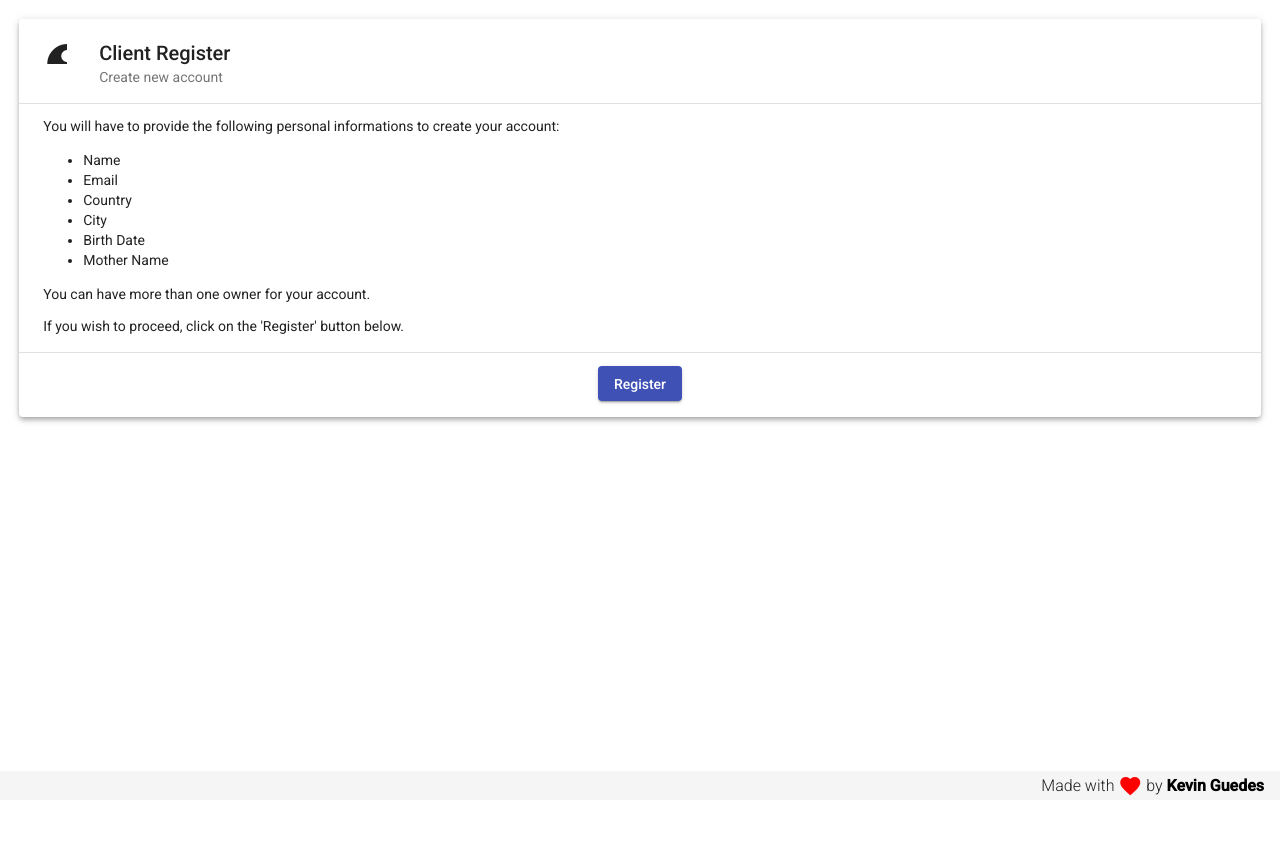
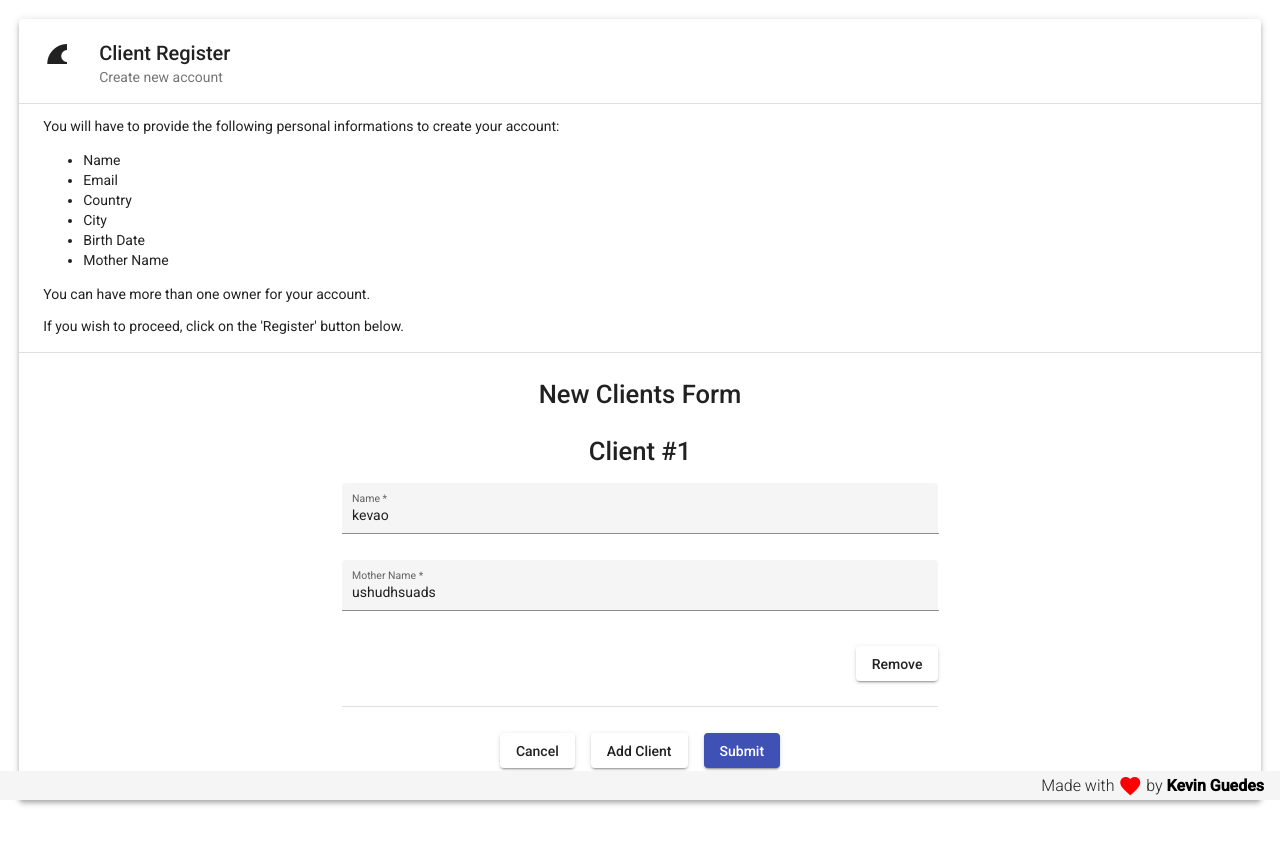
Before and after one commit to KevinGuedes/ClientForm, an Angular app in the folder frontend/: page / in a window 1280 px wide. Shown: the top 844 px of the page. Before the commit the page ends 800 px from the top, so only its background shows below. Built offline with nearby package versions, Linux system fonts and the light colour scheme.

Commit message:
Dialog styles finished

```diff
--- a/frontend/src/app/components/client-form/client-form.component.css
+++ b/frontend/src/app/components/client-form/client-form.component.css
@@ -75,6 +75,7 @@ button {
 }
 
 .client-title {
+    font-size: 1.6rem;
     text-align: center;
 }
 
--- a/frontend/src/app/components/client-form/client-form.component.html
+++ b/frontend/src/app/components/client-form/client-form.component.html
@@ -1,7 +1,7 @@
 <section class="register-section" [formGroup]="clientsForm" novalidate #allClientsForm="ngForm">
     <h1 class="register-title">New Clients Form</h1>
 
-    <ng-container formArrayName="clients">
+    <ng-container formArrayName="clients" *ngIf="!isSubmited; else spinner">
 
         <ng-container *ngFor="let clientForm of clients.controls; let i = index">
 
@@ -39,13 +39,21 @@
 
         </ng-container>
 
-
-    </ng-container>
     <mat-card-actions class="action-buttons">
         <button mat-raised-button matButton color="secondary" (click)="closeForm()">Cancel</button>
         <button mat-raised-button matButton color="secondary" (click)="addClient()">Add Client</button>
-        <button mat-raised-button matButton color="primary" (click)="saveClient(allClientsForm)" [disabled]="clients?.invalid || !allClientsForm.value.lenght">Submit</button>
+        <button mat-raised-button matButton color="primary" (click)="saveClient(allClientsForm)"
+            [disabled]="clients?.invalid">Submit</button>
     </mat-card-actions>
+
+    </ng-container>
+
+    <ng-template #spinner>
+        <section class="spinner-container">
+            <mat-progress-spinner mode="indeterminate"></mat-progress-spinner>
+            <p class="loading-message">Registering client, please wait.</p>
+        </section>
+    </ng-template>
 
 </section>
 
@@ -123,10 +131,4 @@
         </mat-card-actions>
     </form>
 
-    <ng-template #spinner>
-        <section class="spinner-container">
-            <mat-progress-spinner mode="indeterminate"></mat-progress-spinner>
-            <p class="loading-message">Registering client, please wait.</p>
-        </section>
-    </ng-template>
 </section> -->
--- a/frontend/src/app/components/client-form/client-form.component.ts
+++ b/frontend/src/app/components/client-form/client-form.component.ts
@@ -17,7 +17,7 @@ export class ClientFormComponent implements OnInit, AfterContentChecked {
   @Output("close") closeClientsForm: EventEmitter<boolean> = new EventEmitter<boolean>();
   @Output("success") registerSucceeded: EventEmitter<any> = new EventEmitter<any>();
 
-  public isRegistering: boolean = false;
+  public isSubmited: boolean = false;
   public disabled: boolean;
   public clientsForm = this.formBuilder.group({
     clients: this.formBuilder.array([])
@@ -56,10 +56,10 @@ export class ClientFormComponent implements OnInit, AfterContentChecked {
 
   addClient(): void {
     const clientForm = this.formBuilder.group({
-      name: new FormControl(null, [
+      name: new FormControl('kevao', [
         Validators.minLength(3)
       ]),
-      mother: new FormControl(null, [
+      mother: new FormControl('ushudhsuads', [
         Validators.required,
       ]),
       // email: new FormControl(null, [
@@ -81,9 +81,27 @@ export class ClientFormComponent implements OnInit, AfterContentChecked {
 
   saveClient(allClientsForm: FormGroupDirective): void {
     allClientsForm.form.markAllAsTouched();
-    console.log(this.clients)
     const { clients } = allClientsForm.value;
-    console.log(clients)
+
+    this.isSubmited = true;
+
+    this.dialog
+      .open(RegisterConfirmationComponent, { panelClass: "myClass", data: { clients } })
+      .afterClosed().subscribe(dataConfirmed => {
+        if (dataConfirmed) {
+          this.isSubmited = true;
+
+          this.clientService.insert(clients).subscribe(() => {
+            this.snackBarService.successMessage("Client successfully registered")
+            this.registerSucceeded.emit({ clients, success: true });
+            this.isSubmited = false;
+          });
+        }
+        else {
+          this.snackBarService.warningMessage("Double check the provided data")
+        }
+      })
+
     //   const client: Client = new Client(this.clientForm.value.name, this.clientForm.value.email, this.clientForm.value.birth, this.clientForm.value.country, this.clientForm.value.city, this.clientForm.value.mother)
 
     //   if (this.clientForm.valid) {
--- a/frontend/src/app/components/dialogs/register-confirmation/register-confirmation.component.css
+++ b/frontend/src/app/components/dialogs/register-confirmation/register-confirmation.component.css
@@ -1,7 +1,24 @@
-.title {
+.client-title {
+    margin-top: 12px;
+}
+
+.title, .client-title {
     text-align: center;
 }
 
 .client-data {
-    margin-top: 12px;
+    display: flex;
+    flex-direction: column;
+    align-items: center;
 }
+
+.dialog-container {
+    width: 100%;
+    max-height: 100%;
+    overflow-y: auto;
+    overflow-x: hidden;
+}
+
+::ng-deep .mat-dialog-container {
+    overflow: hidden !important;
+}
--- a/frontend/src/app/components/dialogs/register-confirmation/register-confirmation.component.html
+++ b/frontend/src/app/components/dialogs/register-confirmation/register-confirmation.component.html
@@ -1,19 +1,23 @@
+<section class="dialog-container">
     <h1 mat-dialog-title class="title">Confirm Your Data</h1>
 
     <mat-divider></mat-divider>
-
+    <section *ngFor="let client of data.clients; let i = index;">
+        <h2 class="client-title">Client #{{ i + 1 }}</h2>
         <section mat-dialog-content class="client-data">
-    <p>Name: <strong>{{ data.client.name }}</strong></p>
-    <p>Mother: <strong>{{ data.client.mother }}</strong></p>
-    <p>Email: <strong>{{ data.client.email }}</strong></p>
-    <p>Country: <strong>{{ data.client.country }}</strong></p>
-    <p>City: <strong>{{ data.client.city }}</strong></p>
-    <p>Birth Date: <strong>{{ data.client.birth | date: 'dd/MM/yyyy' }}</strong></p>
+            <p>Name: <strong>{{ client.name }}</strong></p>
+            <p>Mother: <strong>{{ client.mother }}</strong></p>
+            <p>Email: <strong>{{ client.email }}</strong></p>
+            <p>Country: <strong>{{ client.country }}</strong></p>
+            <p>City: <strong>{{ client.city }}</strong></p>
+            <p>Birth Date: <strong>{{ client.birth | date: 'dd/MM/yyyy' }}</strong></p>
         </section>
-
         <mat-divider></mat-divider>
+    </section>
 
     <section mat-dialog-actions align="center">
         <button mat-raised-button mat-dialog-close color="secondary">Cancel</button>
         <button mat-raised-button [mat-dialog-close]="true" color="primary">Confirm</button>
     </section>
+
+</section>
--- a/frontend/src/app/components/dialogs/register-confirmation/register-confirmation.component.ts
+++ b/frontend/src/app/components/dialogs/register-confirmation/register-confirmation.component.ts
@@ -12,7 +12,7 @@ export class RegisterConfirmationComponent implements OnInit {
   constructor(
     public dialogRef: MatDialogRef<RegisterConfirmationComponent>,
     @Inject(MAT_DIALOG_DATA) public data: {
-      client: Client
+      clients: Client[]
     }
   ) { }
 
--- a/frontend/src/app/components/home/home.component.ts
+++ b/frontend/src/app/components/home/home.component.ts
@@ -8,7 +8,7 @@ import { Client } from 'src/app/models/client.model';
 })
 export class HomeComponent implements OnInit {
 
-  public showClientForm: boolean = false;
+  public showClientForm: boolean = true;
   public showWelcomeMessage: boolean = false;
   public client: Client;
 
@@ -26,7 +26,7 @@ export class HomeComponent implements OnInit {
   }
 
   welcomeMessage(event: any): void {
-    this.client = event.client;
+    this.client = event.clients;
     this.showWelcomeMessage = true;
     this.showClientForm = false;
   }
--- a/frontend/src/styles.css
+++ b/frontend/src/styles.css
@@ -29,3 +29,9 @@ input:-webkit-autofill, input:-webkit-autofill:hover, input:-webkit-autofill:foc
     background-color: rgb(253, 220, 31);
     color: #fff;
 }
+
+.myClass {
+    height: 70%;
+    width: 620px;
+    overflow-y: hidden;
+}
```
Lines whose indentation alone changed are shown as unchanged.
